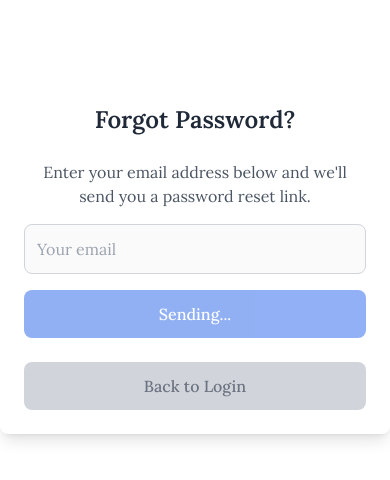
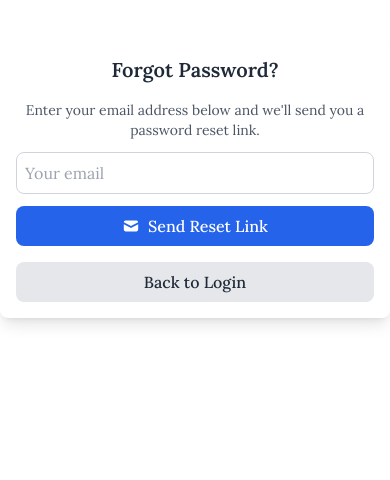
Before and after one commit to jidneshmeher/ShopEase, a React (Vite) app in the folder client/: page /forgot-password in a window 390 px wide. Shown: the top 480 px of the page. Built offline with nearby package versions, Linux system fonts and the light colour scheme; no server answers; a web font is replaced by a local one.

Commit message:
feat: improve page responsiveness and auth token handling

```diff
--- a/client/src/App.jsx
+++ b/client/src/App.jsx
@@ -17,12 +17,11 @@ function App() {
   gsap.registerPlugin(ScrollTrigger);
 
   useEffect(() => {
-    if (localStorage.getItem("isLoggedIn")) {
       dispatch(fetchCurrentUser());
-    }
   }, [dispatch]);
 
   useEffect(() => {
+    console.log("FetchCart Called")
     if (user && user._id) {
       dispatch(fetchCartThunk());
     }
--- /dev/null
+++ b/client/src/components/GuestRoute.jsx
@@ -0,0 +1,10 @@
+import { Navigate, Outlet } from "react-router-dom";
+import useAuth from "../features/auth/hooks/useAuth";
+
+export default function GuestRoute() {
+  const { user, loading } = useAuth();
+
+  if (loading) return <div>Loading...</div>;
+
+  return user ? <Navigate to="/" replace /> : <Outlet />;
+}
--- a/client/src/components/ProtectedRoute.jsx
+++ b/client/src/components/ProtectedRoute.jsx
@@ -4,7 +4,7 @@ import useAuth from "../features/auth/hooks/useAuth";
 export default function ProtectedRoute(){
   const { user, loading } = useAuth();
 
-  if (loading) return <div>ProtectedRoute Loading...</div>
+  if (loading) return <div>Loading...</div>
 
   return user ? <Outlet /> : <Navigate to="/login" replace />;
 };
--- a/client/src/pages/ForgotPassword.jsx
+++ b/client/src/pages/ForgotPassword.jsx
@@ -18,7 +18,7 @@ export default function ForgotPassword() {
     dispatch(forgotPasswordUser(email))
       .unwrap()
       .catch((err) => {
-        logger.error("Forgot password error:", err);
+        console.error("Forgot password error:", err);
       })
       .finally(() => {
         setSubmitted(true);
@@ -27,39 +27,39 @@ export default function ForgotPassword() {
   };
 
   return (
-    <div className="max-w-md mx-auto mt-20 p-6 bg-white shadow-lg rounded-lg">
+    <div className="w-full max-w-md mx-auto mt-10 sm:mt-20 p-4 sm:p-6 bg-white shadow-lg rounded-lg">
       {!submitted ? (
         <>
-          <h2 className="text-2xl font-semibold mb-6 text-center text-gray-800">
+          <h2 className="text-xl sm:text-2xl font-semibold mb-4 sm:mb-6 text-center text-gray-800">
             Forgot Password?
           </h2>
-          <p className="text-gray-600 text-center mb-4">
+          <p className="text-gray-600 text-center mb-3 sm:mb-4 text-sm sm:text-base">
             Enter your email address below and we'll send you a password reset link.
           </p>
-          <form onSubmit={handleSubmit} className="flex flex-col gap-4">
+          <form onSubmit={handleSubmit} className="flex flex-col gap-3 sm:gap-4">
             <input
               type="email"
               placeholder="Your email"
               value={email}
               onChange={(e) => setEmail(e.target.value)}
               required
-              className="border border-gray-300 p-3 rounded-lg focus:outline-none focus:ring-2 focus:ring-blue-400"
+              className="border border-gray-300 p-2 sm:p-3 rounded-lg focus:outline-none focus:ring-2 focus:ring-blue-400 w-full"
               disabled={loading}
             />
             <button
               type="submit"
-              className="bg-blue-600 hover:bg-blue-700 text-white p-3 rounded-lg flex items-center justify-center gap-2 font-medium disabled:opacity-50"
+              className="bg-blue-600 hover:bg-blue-700 text-white p-2 sm:p-3 rounded-lg flex items-center justify-center gap-2 font-medium disabled:opacity-50"
               disabled={loading}
             >
-              {loading ? "Sending..." : <><HiMail className="text-xl" /> Send Reset Link</>}
+              {loading ? "Sending..." : <><HiMail className="text-lg sm:text-xl" /> Send Reset Link</>}
             </button>
           </form>
         </>
       ) : (
-        <div className="text-center py-6">
-          <HiMail className="mx-auto text-6xl text-blue-500 mb-4" />
-          <h2 className="text-2xl font-semibold mb-3 text-gray-800">Check your email</h2>
-          <p className="text-gray-700">
+        <div className="text-center py-6 px-2 sm:px-0">
+          <HiMail className="mx-auto text-5xl sm:text-6xl text-blue-500 mb-4" />
+          <h2 className="text-xl sm:text-2xl font-semibold mb-3 text-gray-800">Check your email</h2>
+          <p className="text-gray-700 text-sm sm:text-base">
             If an account exists for{" "}
             <span className="font-medium text-blue-600">{email}</span>, you will receive a password reset link shortly.
           </p>
@@ -69,7 +69,7 @@ export default function ForgotPassword() {
       <button
         onClick={() => navigate("/login")}
         disabled={loading}
-        className={`mt-6 w-full p-3 rounded-lg font-medium flex items-center justify-center gap-2
+        className={`mt-4 sm:mt-6 w-full p-2 sm:p-3 rounded-lg font-medium flex items-center justify-center gap-2
           ${loading ? "bg-gray-300 text-gray-500 cursor-not-allowed" : "bg-gray-200 hover:bg-gray-300 text-gray-800"}`}
       >
         Back to Login
--- a/client/src/pages/Login.jsx
+++ b/client/src/pages/Login.jsx
@@ -86,12 +86,12 @@ export default function Login() {
 
           <p className="text-sm text-center font-light text-gray-500 dark:text-gray-400">
             Don’t have an account yet?{" "}
-            <a
-              href="/register"
+            <Link
+              to="/register"
               className="font-medium text-[#2563eb] hover:underline dark:text-[#3b82f6]"
             >
               Sign up
-            </a>
+            </Link>
           </p>
         </form>
       </div>
--- a/client/src/pages/NotFound.jsx
+++ b/client/src/pages/NotFound.jsx
@@ -3,19 +3,21 @@ import notFoundImage from "../assets/images/not-found.svg";
 
 export default function NotFound({ message }) {
   return (
-    <div className="flex flex-col items-center justify-center min-h-screen text-center p-6">
+    <div className="flex flex-col items-center justify-center min-h-screen text-center p-4 sm:p-6">
       <img
         src={notFoundImage}
         alt="Page not found"
-        className="w-1/3 max-w-full mb-6"
+        className="w-2/3 sm:w-1/3 max-w-full mb-6"
       />
-      {/* <h1 className="text-3xl font-bold mb-4">Page Not Found</h1>
-      <p className="text-gray-600 mb-6">
+      <h1 className="text-2xl sm:text-3xl font-bold mb-3 sm:mb-4 text-gray-800">
+        Page Not Found
+      </h1>
+      <p className="text-gray-600 mb-6 text-sm sm:text-base">
         {message || "The page you’re looking for doesn’t exist or may have been removed."}
-      </p> */}
+      </p>
       <Link
         to="/"
-        className="bg-blue-600 text-white px-6 py-2 rounded-lg hover:bg-blue-700 transition"
+        className="bg-blue-600 text-white px-5 sm:px-6 py-2 sm:py-3 rounded-lg hover:bg-blue-700 transition font-medium"
       >
         Go Home
       </Link>
--- a/client/src/pages/ProductDetails.jsx
+++ b/client/src/pages/ProductDetails.jsx
@@ -120,7 +120,8 @@ export default function ProductDetails() {
       const data = await addToCart(product._id, 1);
       if (data.success) toast.success('Added to cart!');
       else toast.error(data.message || 'Failed to add to cart');
-    } catch {
+    } catch(error) {
+      if (error.response?.status === 401) return;
       toast.error('Something went wrong!');
     }
   };
--- a/client/src/pages/ResetPassword.jsx
+++ b/client/src/pages/ResetPassword.jsx
@@ -8,7 +8,7 @@ export default function ResetPassword() {
   const dispatch = useDispatch();
   const navigate = useNavigate();
   const { token } = useParams();
-  const { loading, error, resetPasswordSuccess } = useSelector((state) => state.auth);
+  const { loading} = useSelector((state) => state.auth);
 
   const [password, setPassword] = useState("");
   const [confirmPassword, setConfirmPassword] = useState("");
--- a/client/src/routes.jsx
+++ b/client/src/routes.jsx
@@ -14,6 +14,7 @@ import Orders from "./pages/Orders";
 import Profile from './pages/Profile'
 
 import ProtectedRoute from "./components/ProtectedRoute";
+import GuestRoute from "./components/GuestRoute";
 import { useEffect } from "react";
 import ForgotPassword from "./pages/ForgotPassword";
 import ResetPassword from "./pages/ResetPassword";
@@ -44,10 +45,12 @@ export default function AppRoutes() {
         </Route>
       </Route>
 
-      <Route path="/login" element={<Login />} />
-      <Route path="/register" element={<Register />} />
-      <Route path="/forgot-password" element={<ForgotPassword />} />
-      <Route path="/reset-password/:token" element={<ResetPassword />} />
+      <Route element={<GuestRoute />}>
+        <Route path="/login" element={<Login />} />
+        <Route path="/register" element={<Register />} />
+        <Route path="/forgot-password" element={<ForgotPassword />} />
+        <Route path="/reset-password/:token" element={<ResetPassword />} />
+      </Route>
 
       <Route path="*" element={<NotFound />} />
     </Routes>
--- a/client/src/services/api.js
+++ b/client/src/services/api.js
@@ -20,12 +20,18 @@ api.interceptors.response.use(
     const status = error.response?.status;
     const message = error.response?.data?.message;
 
+    const state = injectedStore?.getState();
+    const isAuthenticated = state?.auth?.isLoggedIn;
+
     if (
       status === 401 &&
       message &&
       (message.toLowerCase().includes('token') || message.toLowerCase().includes('expired'))
     ) {
-      toast.error("Session expired, please log in again");
+      console.log("401 ERROR")
+      if(isAuthenticated){
+        toast.error("Session expired, please log in again");
+      }
       injectedStore?.dispatch(clearUser());
     }
 
```
Also changed, not shown: client/src/features/auth/authSlice.js (+13 -5 lines), 1 other file (tests, documents, lock files or other folders).
